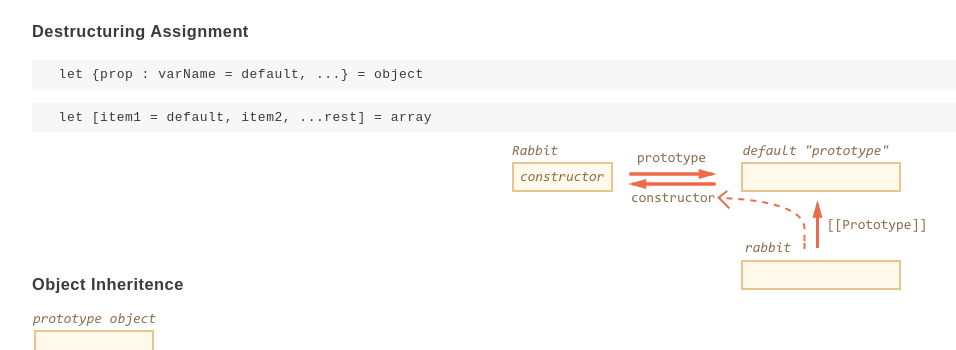
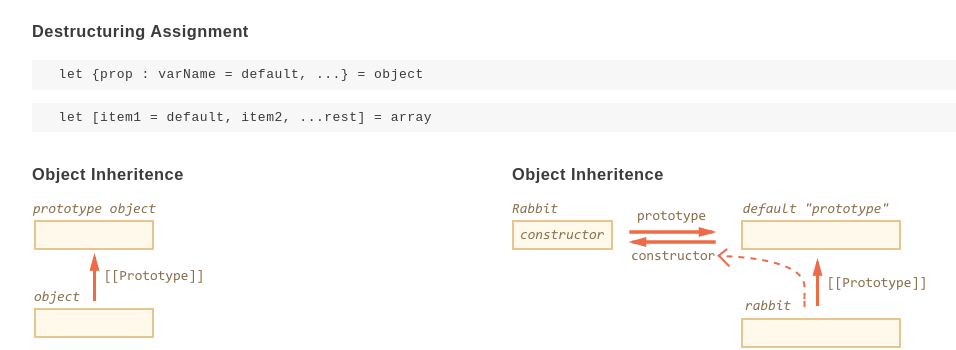
Before and after one commit to xbrny/javascript-reference, a plain HTML site: page index.html in a window 1280 px wide. Shown: the part 2261-2611 px from the top of the page, without its empty margins (128-1084 px from the left). Drawn offline with Linux system fonts and the light colour scheme.

Commit message:
Fix inheritence placement

```diff
--- a/index.html
+++ b/index.html
@@ -410,6 +410,7 @@ let user = new User("Jack");
         <img src="/images/object-prototype-empty.png" alt="object-prototype-empty">
       </div>
       <div class="col">
+          <h3>Object Inheritence</h3>
         <img src="/images/rabbit-prototype-constructor.png" alt="rabbit-prototype-constructor">
       </div>
     </div>
```
